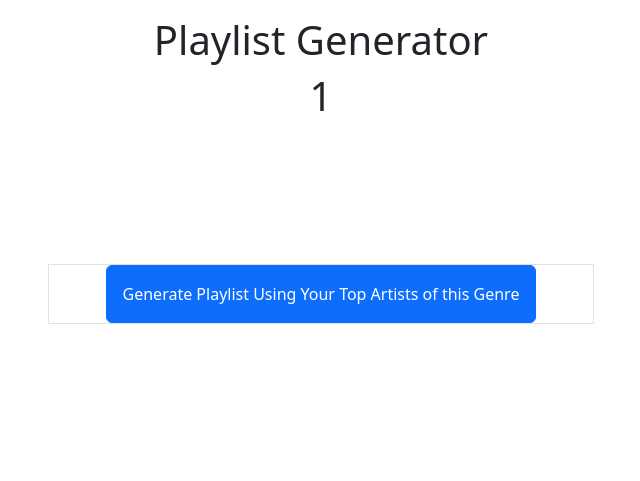
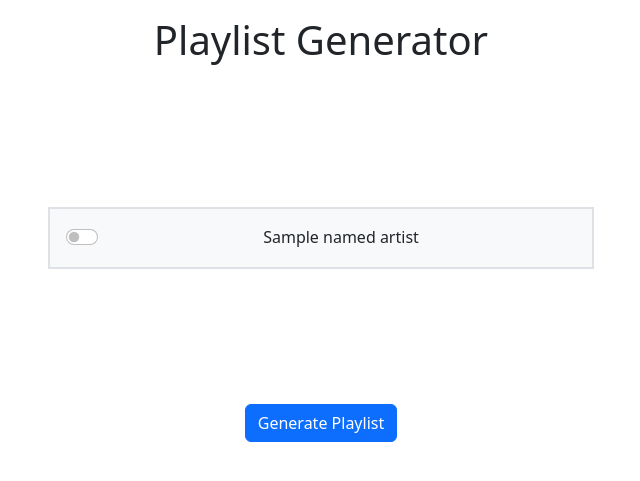
Before and after one commit to cis3296f22/Spotify-Genres-in-Python, a Django app: template templates/generate_menu.html in a window 1280 px wide. Shown: the part 56-537 px from the top of the page, without its empty margins (319-959 px from the left). Run offline with Django 4.2, Linux system fonts and the light colour scheme; the template is opened without the code that fills it: most values are stand-ins (such as "Sample title", 1, 10 or a date in 2020).

Commit message:
Displays artists with switch TODO: get genre name for page header and pass artist seeds based on checked

```diff
--- a/templates/generate_menu.html
+++ b/templates/generate_menu.html
@@ -41,17 +41,30 @@
   <div class="container">
     <div class="row p-3 text-center justify-content-center align-items-center">
       <h1>Playlist Generator</h1>
-                <h1> {{ genre_index }}</h1>
     </div>
+    <form action="/playlist" method="post" id="playlistForm">
       <div class="row custom-button-div">
         <div class="col-sm-6 bg-darkgrey justify-content-center height-300px">
           <div class="border height-300px">
-                        <form action="/playlist">
-                            <input class="btn p-3 btn-primary" type="submit" value="Generate Playlist Using Your Top Artists of this Genre" />
-                        </form>
+            {% for i in named_artist_list %}
+            {% if forloop.counter < 6 %}
+            <div class="p-3 border bg-light">
+              <div class="form-check form-switch">
+                <input class="form-check-input" type="checkbox" role="switch" id={{i}}>
+                <label class="form-check-label" for={{i}}>{{i}}</label>
+              </div>
+            </div>
+            {% endif %}
+            {% endfor %}
           </div>
         </div>
       </div>
+      <div class="row p-3 justify-content-center align-items-center text-center">
+        <div class="col">
+        <button class="btn btn-primary" type="submit" form="playlistForm">Generate Playlist</button>
+      </div>
+      </div>
+      </form>
     </div>
     <script src="https://cdn.jsdelivr.net/npm/bootstrap@5.2.3/dist/js/bootstrap.bundle.min.js" integrity="sha384-kenU1KFdBIe4zVF0s0G1M5b4hcpxyD9F7jL+jjXkk+Q2h455rYXK/7HAuoJl+0I4" crossorigin="anonymous"></script>
 
```
Also changed, not shown: templates/genres.html (+20 -12 lines), top_genres/views.py (+13 -1 lines), 1 other file. Lines whose indentation alone changed are shown as unchanged.
